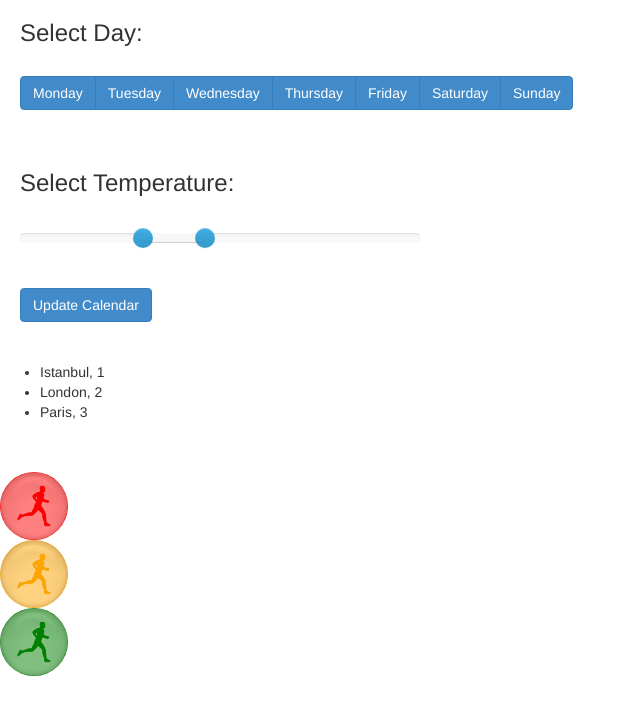
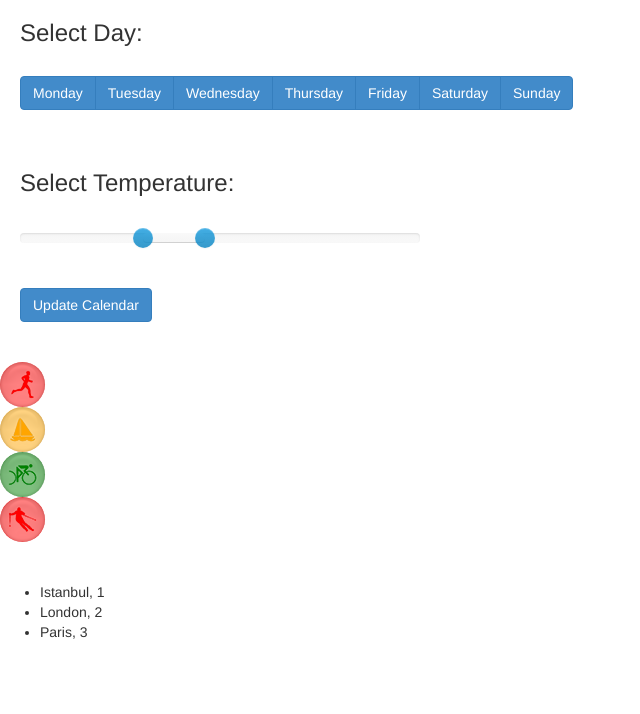
Before and after one commit to neskola/ActiveWeather, a plain HTML site: page Website/slidertest.html in a window 1280 px wide. Shown: the whole page, without its empty margins (0-640 px from the left). Drawn offline with Linux system fonts and the light colour scheme.

Commit message:
More sport icons
Three more sport icons in size 45x45

```diff
--- a/Website/css/customstylesheet.css
+++ b/Website/css/customstylesheet.css
@@ -10,7 +10,7 @@
     left: 0px;
     top: 0px;
     margin: 0;
-    width: 68px; height: 68px;
+    width: 45px; height: 45px;
     border-radius: 50%;
     background: red;
 }
@@ -19,7 +19,7 @@
     left: 0px;
     top: 0px;
     margin: 0;
-    width: 68px; height: 68px;
+    width: 45px; height: 45px;
     border-radius: 50%;
     background: orange;
 }
@@ -28,7 +28,7 @@
     left: 0px;
     top: 0px;
     margin: 0;
-    width: 68px; height: 68px;
+    width: 45px; height: 45px;
     border-radius: 50%;
     background: green;
 }
@@ -37,7 +37,7 @@
     left: 0px;
     top: 0px;
     margin: 0;
-    width: 68px;
-    height: 68px;
+    width: 45px;
+    height: 45px;
     opacity: 0.50;
 }
--- a/Website/slidertest.html
+++ b/Website/slidertest.html
@@ -76,6 +76,28 @@
         Update Calendar
     </button>
     </div>
+    <br />
+    <br />
+    <div>
+        <div class="circlered">
+            <img src="img/runner_icon_45x45.png" class="sport_icons" alt="runner">
+        </div>
+    </div>
+    <div>
+        <div class="circleyellow">
+            <img src="img/sailing_icon_45x45.png" class="sport_icons" alt="runner">
+        </div>
+    </div>
+    <div>
+        <div class="circlegreen">
+            <img src="img/bicycle_icon_45x45.png" class="sport_icons" alt="runner">
+        </div>
+    </div>
+    <div>
+        <div class="circlered">
+            <img src="img/skiing_icon_45x45.png" class="sport_icons" alt="runner">
+        </div>
+    </div>
 
     <br />
     <br />
@@ -84,23 +106,6 @@
             <li ng-repeat="entry in entries">{{entry.city}}, {{entry.code}}</li>
         </ul>
     </div>
-    <br />
-    <br />
-    <div>
-        <div class="circlered">
-            <img src="img/runner_icon_68x68.png" class="sport_icons" alt="runner">
-        </div>
-    </div>
-    <div>
-        <div class="circleyellow">
-            <img src="img/runner_icon_68x68.png" class="sport_icons" alt="runner">
-        </div>
-    </div>
-    <div>
-        <div class="circlegreen">
-            <img src="img/runner_icon_68x68.png" class="sport_icons" alt="runner">
-        </div>
-    </div>
 
 </body>
 </html>
```
Also changed, not shown: Website/img/bicycle_icon_45x45.png (added), Website/img/runner_icon_45x45.png (added), Website/img/runner_icon_68x68.png (deleted), Website/img/sailing_icon_45x45.png (added), Website/img/skiing_icon_45x45.png (added).
